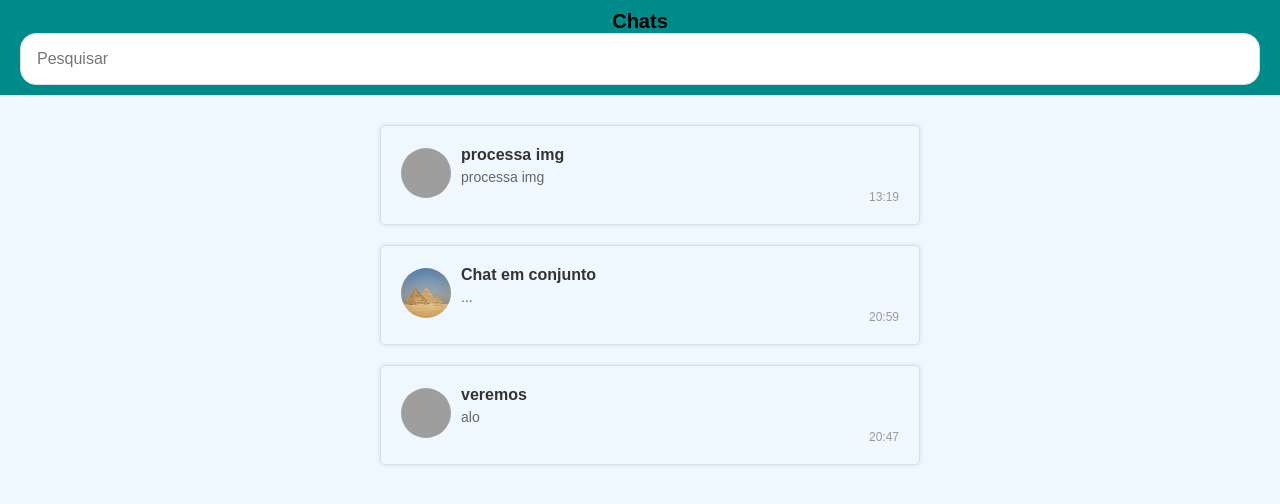
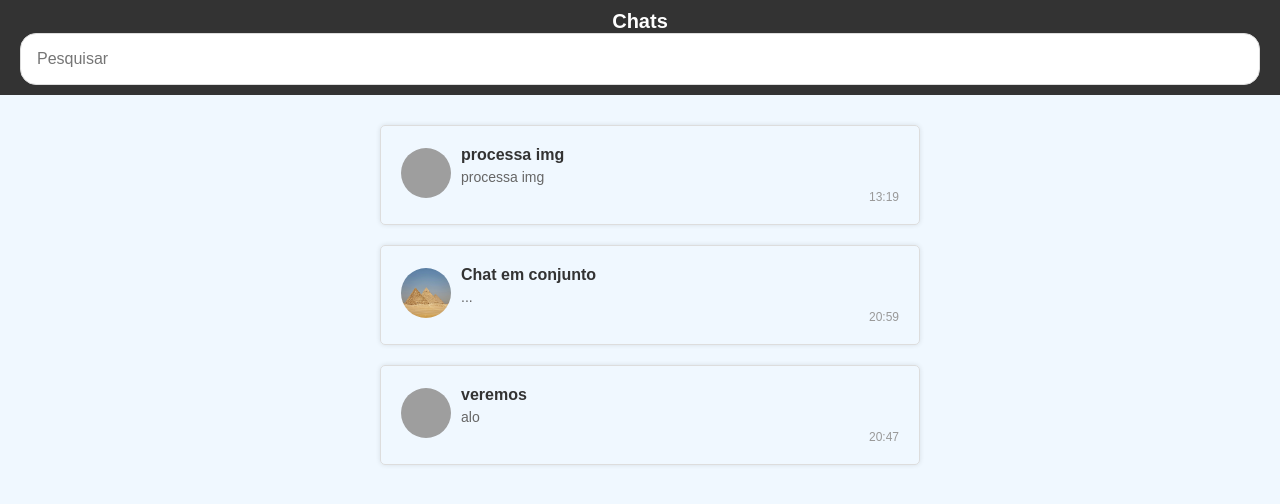
Before and after one commit to Lucca7r/chat-wss, a plain HTML site: page frontend/TelaMensagem/messagehome.html in a window 1280 px wide. Drawn offline with Linux system fonts and the light colour scheme; grey boxes are pictures that could not be loaded.

Commit message:
cabeçalho ajustes

```diff
--- a/frontend/TelaMensagem/messagehome.css
+++ b/frontend/TelaMensagem/messagehome.css
@@ -19,11 +19,12 @@ header {
   flex-direction: column;
   align-items: center;
 
-  background-color: #008b8b;
+  background-color: #333333;
   padding: 10px 20px;
 }
 
 header h1 {
+    color: #fff;
   display: flex;
   align-items: start;
   margin: 0 auto;
--- a/frontend/TelaMensagem/messagehome.html
+++ b/frontend/TelaMensagem/messagehome.html
@@ -25,7 +25,7 @@
             </div>
           </div>
         </a>
-        <a href="#">
+        <a href="../../frontend/index.html">
           <div class="chat">
             <span class="photochat">
               <img src="../../assets/profile2.jpg" alt="Foto do perfil" />
```
